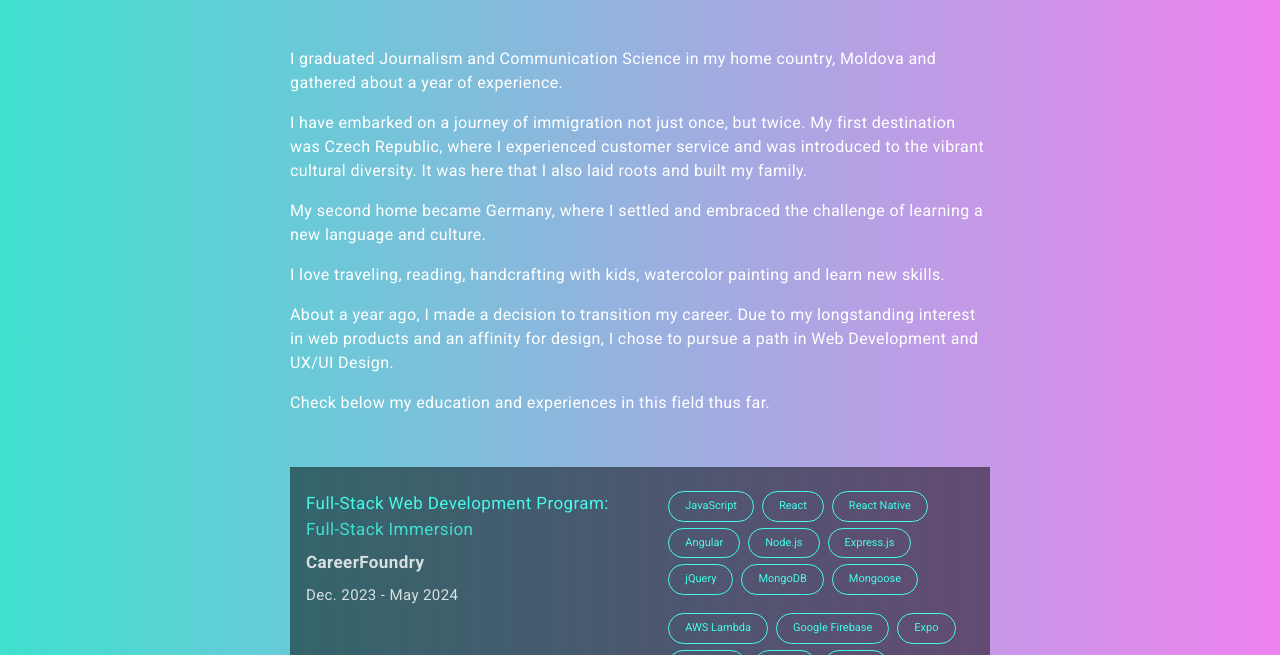
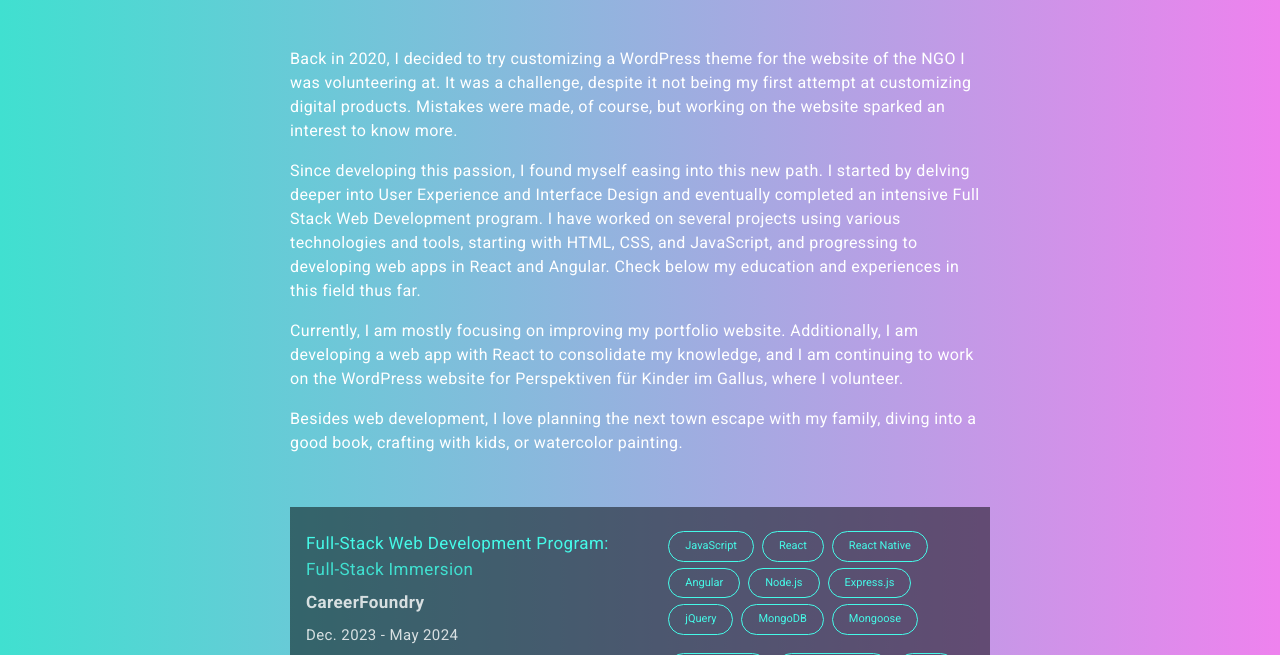
Before and after one commit to alionaterguta/portfolio, a plain HTML site: page index.html in a window 1280 px wide. Shown: the part 674-1329 px from the top of the page. Drawn offline with nearby package versions, Linux system fonts and the light colour scheme.

Commit message:
update about section

```diff
--- a/index.html
+++ b/index.html
@@ -69,36 +69,20 @@
 
     <section id="about">
       <h2>About</h2>
-      <p class="project_text">My transition to a new career</p>
+      <p class="project_text">Web Development Journey</p>
       <div class="about_text">
 
-      <p>
-        I graduated Journalism and Communication Science in my home country,
-        Moldova and gathered about a year of experience.
+      <p>Back in 2020, I decided to try customizing a WordPress theme for the website of the NGO I was volunteering at. It was a challenge, despite it not being my first attempt at customizing digital products. Mistakes were made, of course, but working on the website sparked an interest to know more.</p>
+      <p> Since developing this passion, I found myself easing into this new path. I started by delving deeper into User Experience and Interface Design and eventually completed an intensive Full Stack Web Development program. I have worked on several projects using various technologies and tools, starting with HTML, CSS, and JavaScript, and progressing to developing web apps in React and Angular. Check below my education and experiences in this field thus far.
       </p>
       <p>
-        I have embarked on a journey of immigration not just once, but twice. My
-        first destination was Czech Republic, where I experienced customer
-        service and was introduced to the vibrant cultural diversity. It was
-        here that I also laid roots and built my family.
-      </p>
-      <p>
-        My second home became Germany, where I settled and embraced the
-        challenge of learning a new language and culture.
+        Currently, I am mostly focusing on improving my portfolio website. Additionally, I am developing a web app with React to consolidate my knowledge, and I am continuing to work on the WordPress website for Perspektiven für Kinder im Gallus, where I volunteer.
       </p>
       <p >
-        I love traveling, reading, handcrafting with kids, watercolor painting
-        and learn new skills.
+        Besides web development, I love planning the next town escape with my family, diving into a good book, crafting with kids, or watercolor painting.
       </p>
-      <p>
-        About a year ago, I made a decision to transition my career. Due to my
-        longstanding interest in web products and an affinity for design, I
-        chose to pursue a path in Web Development and UX/UI Design.
-      </p>
-      <p>
-        Check below my education and experiences in this field thus far.
-      </p>
-    </div>
+
+     </div>
 
     <div class="about_content second">
       <div class="about_child1">
```
